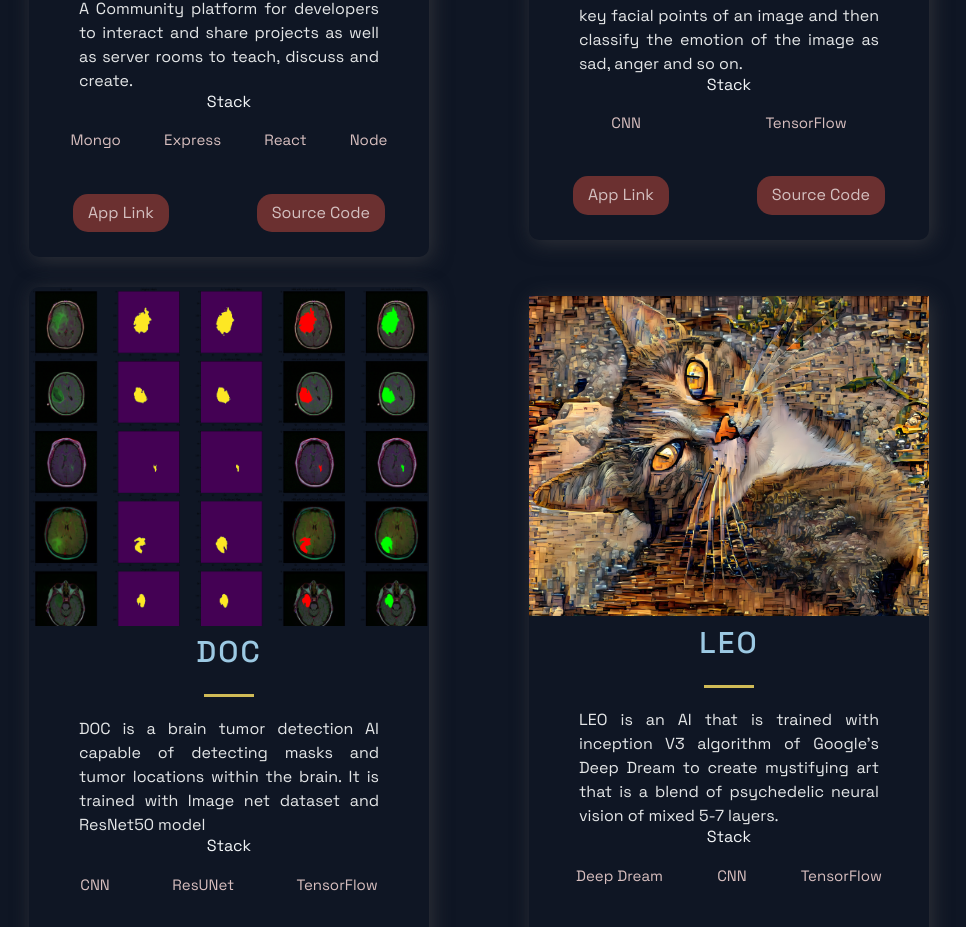
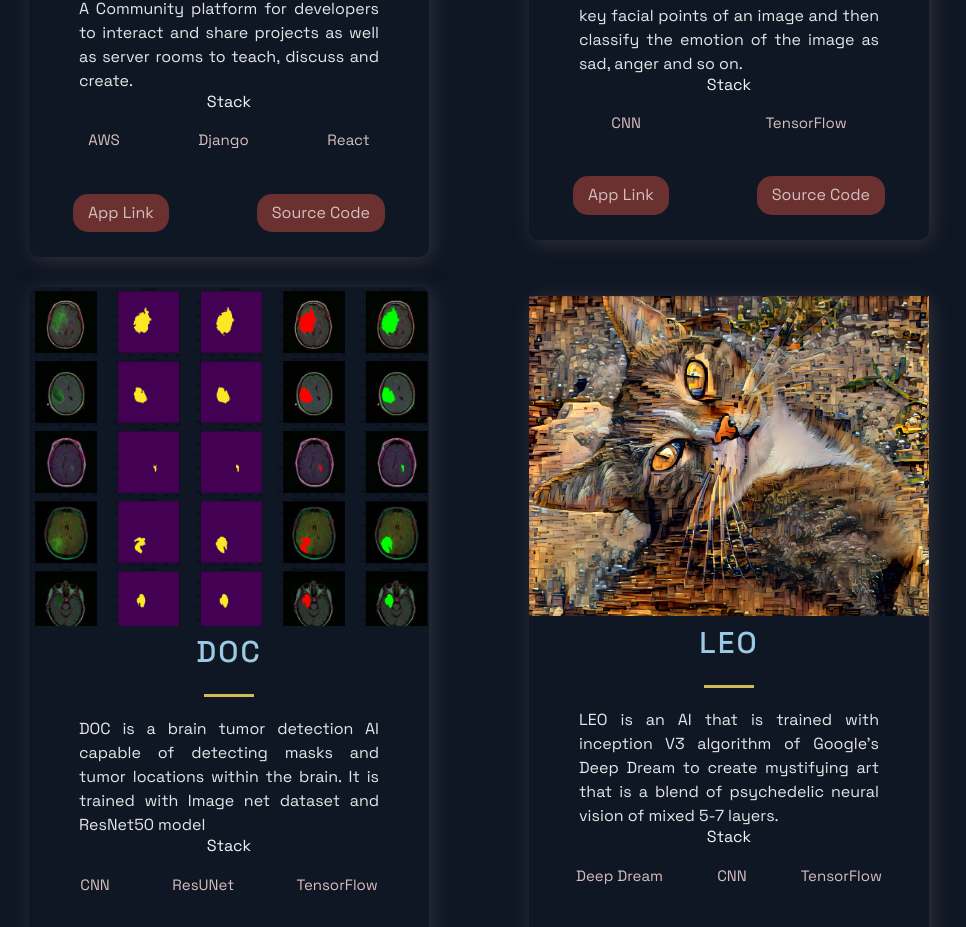
Before and after one commit to dipdey1/dip-dey, a Next.js app in the folder portfolio_website-STARTER/: page / in a window 1280 px wide. Shown: the part 1178-2105 px from the top of the page, without its empty margins (161-1127 px from the left). Built offline with nearby package versions, Linux system fonts and the light colour scheme.

Commit message:
updated constant.js

```diff
--- a/portfolio_website-STARTER/src/constants/constants.js
+++ b/portfolio_website-STARTER/src/constants/constants.js
@@ -3,7 +3,7 @@ export const projects = [
     title: 'Matter',
     description: "A Community platform for developers to interact and share projects as well as server rooms to teach, discuss and create.",
       image: '/images/Matter.jpeg',
-      tags: ['Mongo', 'Express', 'React', 'Node'],
+      tags: ['AWS', 'Django', 'React'],
     visit: 'https://matterroom.herokuapp.com',
      source: 'https://github.com/TemporaAndromeda/vcommunity',
     id: 0,
```
